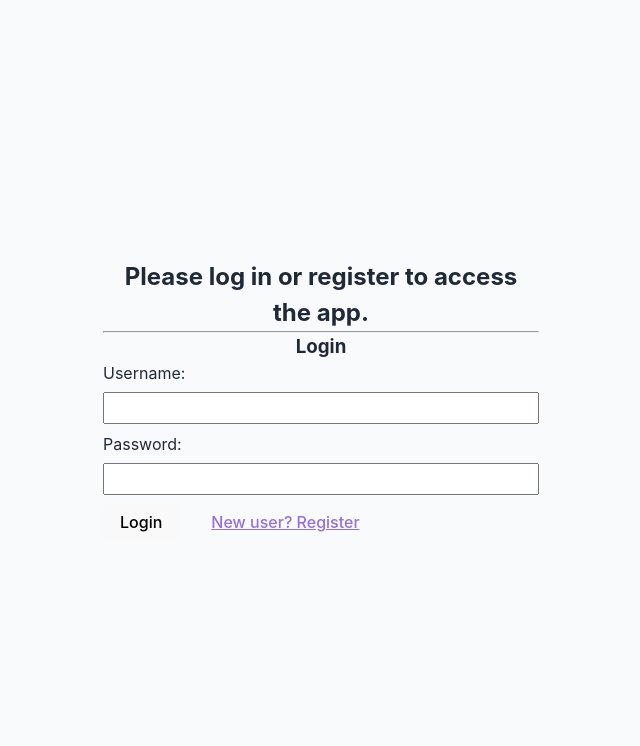
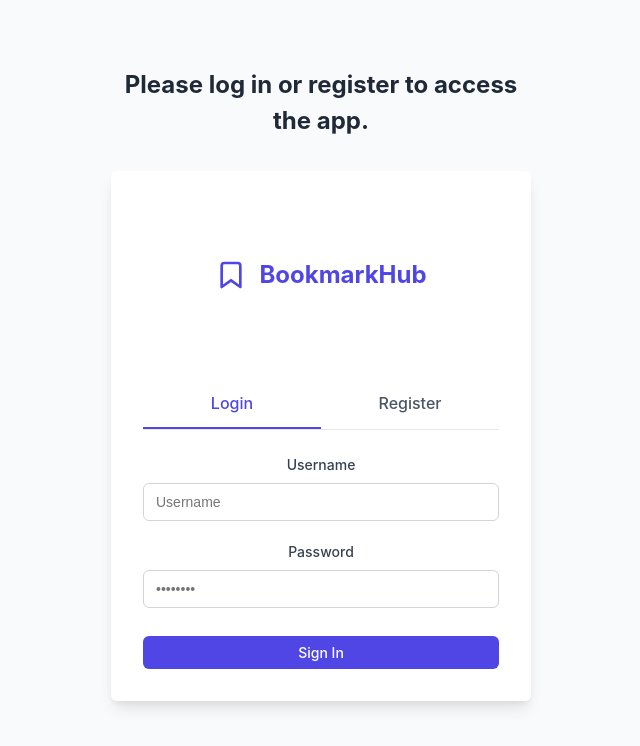
Before and after one commit to LPhinney1/ITIS4166-FinalProject, a React (Vite) app in the folder front/: page / in a window 1280 px wide. Shown: the top 746 px of the page, without its empty margins (319-959 px from the left). Built offline with nearby package versions, Linux system fonts and the light colour scheme; no server answers.

Commit message:
updated the design of the Login page

```diff
--- a/front/src/components/AuthForm.tsx
+++ b/front/src/components/AuthForm.tsx
@@ -1,138 +1,287 @@
 import React, { useState } from 'react';
+import '../styles/LoginPage.css';
 
 type Props = {
     onLogin: (token: string) => void;
 };
 
 function AuthForm({ onLogin }: Props) {
+    const [activeTab, setActiveTab] = useState('login');
     const [username, setUsername] = useState('');
-    const [email, setEmail] = useState('');
+    const [name, setName] = useState('');
     const [password, setPassword] = useState('');
-    const [isRegistering, setIsRegistering] = useState(false);
-    const [errorMsg, setErrorMsg] = useState('');
-    const [successMsg, setSuccessMsg] = useState('');
+    const [confirmPassword, setConfirmPassword] = useState('');
+    const [errors, setErrors] = useState<Record<string, string>>({});
+    const [loginError, setLoginError] = useState('');
+    const [registerSuccess, setRegisterSuccess] = useState('');
+
     const baseUrl = import.meta.env.VITE_URL;
 
-    async function handleSubmit(e: React.FormEvent<HTMLFormElement>) {
+    const validateLogin = () => {
+        const newErrors: Record<string, string> = {};
+        if (!username.trim()) {
+            newErrors.username = 'Username is required';
+        }
+        if (!password) {
+            newErrors.password = 'Password is required';
+        } else if (password.length < 6) {
+            newErrors.password = 'Password must be at least 6 characters';
+        }
+        setErrors(newErrors);
+        return Object.keys(newErrors).length === 0;
+    };
+
+    const validateRegister = () => {
+        const newErrors: Record<string, string> = {};
+        if (!name.trim()) {
+            newErrors.name = 'Full name is required';
+        }
+        if (!username.trim()) {
+            newErrors.username = 'Username is required';
+        }
+        if (!password) {
+            newErrors.password = 'Password is required';
+        } else if (password.length < 8) {
+            newErrors.password = 'Password must be at least 8 characters';
+        }
+        if (password !== confirmPassword) {
+            newErrors.confirmPassword = 'Passwords do not match';
+        }
+        setErrors(newErrors);
+        return Object.keys(newErrors).length === 0;
+    };
+
+    const handleLoginSubmit = async (e: React.FormEvent) => {
         e.preventDefault();
-        setErrorMsg('');
-        setSuccessMsg('');
+        setLoginError('');
 
-        if (!username || !password || (isRegistering && !email)) {
-            setErrorMsg('All fields are required.');
-            return;
-        }
+        if (!validateLogin()) return;
 
-        const endpoint = isRegistering ? '/api/users' : '/api/users/login';
-        const body = isRegistering ? { username, email, password } : { username, password };
-
-        const res = await fetch(`${baseUrl}${endpoint}`, {
+        try {
+            const res = await fetch(`${baseUrl}/api/users/login`, {
                 method: 'POST',
                 headers: { 'Content-Type': 'application/json' },
-            body: JSON.stringify(body),
+                body: JSON.stringify({ username, password }),
             });
 
             if (!res.ok) {
-            const errorText = isRegistering ? 'Registration failed!' : 'Login failed!';
-            setErrorMsg(errorText);
+                setLoginError('Invalid credentials. Please try again.');
                 return;
             }
 
             const data = await res.json();
+            onLogin(data.token);
+        } catch (err) {
+            setLoginError('An error occurred. Please try again.');
+        }
+    };
 
-        if (isRegistering) {
-            setSuccessMsg('Success! Return to login form.');
+    const handleRegisterSubmit = async (e: React.FormEvent) => {
+        e.preventDefault();
+        setRegisterSuccess('');
+
+        if (!validateRegister()) return;
+
+        try {
+            const res = await fetch(`${baseUrl}/api/users`, {
+                method: 'POST',
+                headers: { 'Content-Type': 'application/json' },
+                body: JSON.stringify({ username, email: `${username}@example.com`, password }),
+            });
+
+            if (!res.ok) {
+                setErrors({ form: 'Registration failed. Please try again.' });
                 return;
             }
 
-        onLogin(data.token);
+            setRegisterSuccess('Registration successful! You can now log in.');
+            // Reset form
+            setName('');
+            setUsername('');
+            setPassword('');
+            setConfirmPassword('');
+
+            // Switch to login tab after 2 seconds
+            setTimeout(() => {
+                setActiveTab('login');
+            }, 2000);
+        } catch (err) {
+            setErrors({ form: 'An error occurred. Please try again.' });
         }
+    };
 
     return (
-        <form
-            onSubmit={handleSubmit}
-            style={{
-                maxWidth: '500px',
-                margin: 'auto auto',
-                textAlign: 'left',
-            }}>
-            <hr></hr>
-            <h3 style={{ textAlign: "center" }}>{isRegistering ? 'Register' : 'Login'}</h3>
+        <div className="login-container">
+            {/* Logo */}
+            <div className="logo-container">
+                <div className="logo">
+                    <svg xmlns="http://www.w3.org/2000/svg" viewBox="0 0 24 24" fill="none" stroke="currentColor" strokeWidth="2" strokeLinecap="round" strokeLinejoin="round">
+                        <path d="M19 21l-7-5-7 5V5a2 2 0 0 1 2-2h10a2 2 0 0 1 2 2z"></path>
+                    </svg>
+                    <span>BookmarkHub</span>
+                </div>
+            </div>
 
-            <label style={{ display: 'block', marginBottom: '0.5em' }}>
-                Username:
+            {/* Tab Navigation */}
+            <div className="form-tabs">
+                <div className={`form-tab ${activeTab === 'login' ? 'active' : ''}`} onClick={() => setActiveTab('login')}>
+                    Login
+                </div>
+                <div className={`form-tab ${activeTab === 'register' ? 'active' : ''}`} onClick={() => setActiveTab('register')}>
+                    Register
+                </div>
+            </div>
+
+            {/* Tab Content */}
+            <div className="tab-content">
+                {/* Login Form */}
+                <div className={`tab-panel ${activeTab === 'login' ? 'active' : ''}`}>
+                    {loginError && (
+                        <div className="alert alert-error">
+                            <div className="alert-icon">
+                                <svg
+                                    xmlns="http://www.w3.org/2000/svg"
+                                    viewBox="0 0 24 24"
+                                    fill="none"
+                                    stroke="currentColor"
+                                    strokeWidth="2"
+                                    strokeLinecap="round"
+                                    strokeLinejoin="round">
+                                    <circle cx="12" cy="12" r="10"></circle>
+                                    <line x1="12" y1="8" x2="12" y2="12"></line>
+                                    <line x1="12" y1="16" x2="12.01" y2="16"></line>
+                                </svg>
+                            </div>
+                            <div className="alert-content">{loginError}</div>
+                        </div>
+                    )}
+
+                    <form onSubmit={handleLoginSubmit}>
+                        <div className="form-group">
+                            <label htmlFor="login-username" className="form-label">
+                                Username
+                            </label>
                             <input
                                 type="text"
+                                id="login-username"
+                                className="form-control"
+                                placeholder="Username"
                                 value={username}
                                 onChange={(e) => setUsername(e.target.value)}
                                 required
-                    style={{
-                        width: '100%',
-                        padding: '0.5em',
-                        marginTop: '0.5em',
-                    }}
                             />
+                            {errors.username && <div className="form-error active">{errors.username}</div>}
+                        </div>
+                        <div className="form-group">
+                            <label htmlFor="login-password" className="form-label">
+                                Password
                             </label>
-
-            {isRegistering && (
-                <label style={{ display: 'block', marginBottom: '0.5em' }}>
-                    Email:
-                    <input
-                        type="email"
-                        value={email}
-                        onChange={(e) => setEmail(e.target.value)}
-                        required
-                        style={{
-                            width: '100%',
-                            padding: '0.5em',
-                            marginTop: '0.5em',
-                        }}
-                    />
-                </label>
-            )}
-
-            <label style={{ display: 'block', marginBottom: '0.5em' }}>
-                Password:
                             <input
                                 type="password"
+                                id="login-password"
+                                className="form-control"
+                                placeholder="••••••••"
                                 value={password}
                                 onChange={(e) => setPassword(e.target.value)}
                                 required
-                    style={{
-                        width: '100%',
-                        padding: '0.5em',
-                        marginTop: '0.5em',
-                    }}
                             />
-            </label>
+                            {errors.password && <div className="form-error active">{errors.password}</div>}
+                        </div>
+                        <button type="submit" className="btn btn-primary">
+                            Sign In
+                        </button>
+                    </form>
+                </div>
 
-            {(errorMsg || successMsg) && (
-                <div style={{ marginBottom: '1em', color: errorMsg ? 'red' : 'green' }}>
-                    {errorMsg || successMsg}
+                {/* Register Form */}
+                <div className={`tab-panel ${activeTab === 'register' ? 'active' : ''}`}>
+                    {registerSuccess && (
+                        <div className="alert alert-success">
+                            <div className="alert-icon">
+                                <svg
+                                    xmlns="http://www.w3.org/2000/svg"
+                                    viewBox="0 0 24 24"
+                                    fill="none"
+                                    stroke="currentColor"
+                                    strokeWidth="2"
+                                    strokeLinecap="round"
+                                    strokeLinejoin="round">
+                                    <path d="M22 11.08V12a10 10 0 1 1-5.93-9.14"></path>
+                                    <polyline points="22 4 12 14.01 9 11.01"></polyline>
+                                </svg>
+                            </div>
+                            <div className="alert-content">{registerSuccess}</div>
                         </div>
                     )}
 
-            <button type="submit" style={{ padding: '0.5em 1em', marginRight: '1em' }}>
-                {isRegistering ? 'Register' : 'Login'}
-            </button>
-
-            <button
-                type="button"
-                onClick={() => {
-                    setIsRegistering(!isRegistering);
-                    setErrorMsg('');
-                }}
-                style={{
-                    padding: '0.5em 1em',
-                    background: 'none',
-                    border: 'none',
-                    color: 'mediumpurple',
-                    textDecoration: 'underline',
-                    cursor: 'pointer',
-                }}>
-                {isRegistering ? 'Already have an account? Log in' : 'New user? Register'}
+                    <form onSubmit={handleRegisterSubmit}>
+                        <div className="form-group">
+                            <label htmlFor="register-name" className="form-label">
+                                Full Name
+                            </label>
+                            <input
+                                type="text"
+                                id="register-name"
+                                className="form-control"
+                                placeholder="John Smith"
+                                value={name}
+                                onChange={(e) => setName(e.target.value)}
+                                required
+                            />
+                            {errors.name && <div className="form-error active">{errors.name}</div>}
+                        </div>
+                        <div className="form-group">
+                            <label htmlFor="register-username" className="form-label">
+                                Username
+                            </label>
+                            <input
+                                type="text"
+                                id="register-username"
+                                className="form-control"
+                                placeholder="johndoe"
+                                value={username}
+                                onChange={(e) => setUsername(e.target.value)}
+                                required
+                            />
+                            {errors.username && <div className="form-error active">{errors.username}</div>}
+                        </div>
+                        <div className="form-group">
+                            <label htmlFor="register-password" className="form-label">
+                                Password
+                            </label>
+                            <input
+                                type="password"
+                                id="register-password"
+                                className="form-control"
+                                placeholder="••••••••"
+                                value={password}
+                                onChange={(e) => setPassword(e.target.value)}
+                                required
+                            />
+                            {errors.password && <div className="form-error active">{errors.password}</div>}
+                        </div>
+                        <div className="form-group">
+                            <label htmlFor="register-password-confirm" className="form-label">
+                                Confirm Password
+                            </label>
+                            <input
+                                type="password"
+                                id="register-password-confirm"
+                                className="form-control"
+                                placeholder="••••••••"
+                                value={confirmPassword}
+                                onChange={(e) => setConfirmPassword(e.target.value)}
+                                required
+                            />
+                            {errors.confirmPassword && <div className="form-error active">{errors.confirmPassword}</div>}
+                        </div>
+                        <button type="submit" className="btn btn-primary">
+                            Create Account
                         </button>
                     </form>
+                </div>
+            </div>
+        </div>
     );
 }
 
--- a/front/src/styles/LoginPage.css
+++ b/front/src/styles/LoginPage.css
@@ -1,20 +1,14 @@
 /* src/styles/LoginPage.css */
-.login-page {
-    min-height: 100vh;
-    display: flex;
-    align-items: center;
-    justify-content: center;
-    background-color: var(--gray-50);
-}
-
 .login-container {
     width: 100%;
     max-width: 420px;
     margin: 2rem auto;
     padding: 2rem;
-    background-color: var(--white);
-    border-radius: var(--border-radius);
-    box-shadow: var(--shadow-lg);
+    background-color: var(--white, #ffffff);
+    border-radius: var(--border-radius, 0.375rem);
+    box-shadow:
+        0 10px 15px -3px rgba(0, 0, 0, 0.1),
+        0 4px 6px -2px rgba(0, 0, 0, 0.05);
 }
 
 .logo-container {
@@ -27,7 +21,7 @@
 .logo {
     display: flex;
     align-items: center;
-    color: var(--primary-color);
+    color: var(--primary-color, #4f46e5);
     font-weight: bold;
     font-size: 1.5rem;
 }
@@ -40,7 +34,7 @@
 
 .form-tabs {
     display: flex;
-    border-bottom: 1px solid var(--gray-200);
+    border-bottom: 1px solid var(--gray-200, #e5e7eb);
     margin-bottom: 1.5rem;
 }
 
@@ -49,14 +43,22 @@
     text-align: center;
     padding: 0.75rem 0;
     font-weight: 500;
-    color: var(--gray-600);
+    color: var(--gray-600, #4b5563);
     cursor: pointer;
     transition: all 0.2s ease;
 }
 
 .form-tab.active {
-    color: var(--primary-color);
-    border-bottom: 2px solid var(--primary-color);
+    color: var(--primary-color, #4f46e5);
+    border-bottom: 2px solid var(--primary-color, #4f46e5);
+}
+
+.tab-content > .tab-panel {
+    display: none;
+}
+
+.tab-content > .tab-panel.active {
+    display: block;
 }
 
 .form-group {
@@ -67,15 +69,15 @@
     display: block;
     margin-bottom: 0.5rem;
     font-weight: 500;
-    color: var(--gray-700);
+    color: var(--gray-700, #374151);
     font-size: 0.875rem;
 }
 
 .form-control {
     width: 100%;
     padding: 0.625rem 0.75rem;
-    border: 1px solid var(--gray-300);
-    border-radius: var(--border-radius);
+    border: 1px solid var(--gray-300, #d1d5db);
+    border-radius: var(--border-radius, 0.375rem);
     font-size: 0.875rem;
     transition:
         border-color 0.2s,
@@ -84,18 +86,18 @@
 
 .form-control:focus {
     outline: none;
-    border-color: var(--primary-color);
-    box-shadow: 0 0 0 1px var(--primary-light);
+    border-color: var(--primary-color, #4f46e5);
+    box-shadow: 0 0 0 1px var(--primary-light, #818cf8);
 }
 
 .form-control.error {
-    border-color: var(--danger-color);
+    border-color: var(--danger-color, #ef4444);
 }
 
 .form-error {
     margin-top: 0.25rem;
     font-size: 0.75rem;
-    color: var(--danger-color);
+    color: var(--danger-color, #ef4444);
     display: none;
 }
 
@@ -103,86 +105,37 @@
     display: block;
 }
 
-.form-check {
-    display: flex;
+.btn {
+    display: inline-flex;
     align-items: center;
-    margin-bottom: 0;
-}
-
-.form-check-input {
-    margin-right: 0.5rem;
-}
-
-.form-check-label {
+    justify-content: center;
+    padding: 0.625rem 1.25rem;
+    border-radius: var(--border-radius, 0.375rem);
+    font-weight: 500;
     font-size: 0.875rem;
-    color: var(--gray-700);
-}
-
-.terms-check {
-    margin-bottom: 1.25rem;
-}
-
-.form-footer {
-    display: flex;
-    align-items: center;
-    justify-content: space-between;
-    margin-top: 1.5rem;
-    margin-bottom: 1.5rem;
-}
-
-.forgot-password {
-    font-size: 0.875rem;
-    color: var(--primary-color);
-    text-decoration: none;
-    transition: color 0.2s;
-}
-
-.forgot-password:hover {
-    color: var(--primary-dark);
-    text-decoration: underline;
+    cursor: pointer;
+    transition:
+        background-color 0.2s,
+        color 0.2s,
+        border-color 0.2s;
+    width: 100%;
+    margin-top: 0.5rem;
 }
 
 .btn-primary {
-    width: 100%;
-    margin-bottom: 1rem;
+    background-color: var(--primary-color, #4f46e5);
+    color: var(--white, #ffffff);
+    border: none;
 }
 
-.switch-mode-btn {
-    display: block;
-    margin: 0 auto;
-    background: none;
-    border: none;
-    color: var(--primary-color);
-    text-decoration: underline;
-    cursor: pointer;
-    font-size: 0.875rem;
-    padding: 0.5rem;
-}
-
-.switch-mode-btn:hover {
-    color: var(--primary-dark);
-}
-
-.tos-text {
-    margin-top: 1.5rem;
-    font-size: 0.75rem;
-    color: var(--gray-500);
-    text-align: center;
-}
-
-.tos-text a {
-    color: var(--primary-color);
-    text-decoration: none;
-}
-
-.tos-text a:hover {
-    text-decoration: underline;
+.btn-primary:hover {
+    background-color: var(--primary-dark, #4338ca);
 }
 
 /* Alert */
 .alert {
     padding: 0.75rem 1rem;
-    border-radius: var(--border-radius);
+    border-radius: var(--border-radius, 0.375rem);
     margin-bottom: 1.5rem;
     font-size: 0.875rem;
     display: flex;
@@ -200,13 +153,13 @@
 
 .alert-success {
     background-color: rgba(16, 185, 129, 0.1);
-    color: var(--success-color);
+    color: var(--success-color, #10b981);
     border: 1px solid rgba(16, 185, 129, 0.2);
 }
 
 .alert-error {
     background-color: rgba(239, 68, 68, 0.1);
-    color: var(--danger-color);
+    color: var(--danger-color, #ef4444);
     border: 1px solid rgba(239, 68, 68, 0.2);
 }
 
```
Lines whose indentation alone changed are shown as unchanged.
